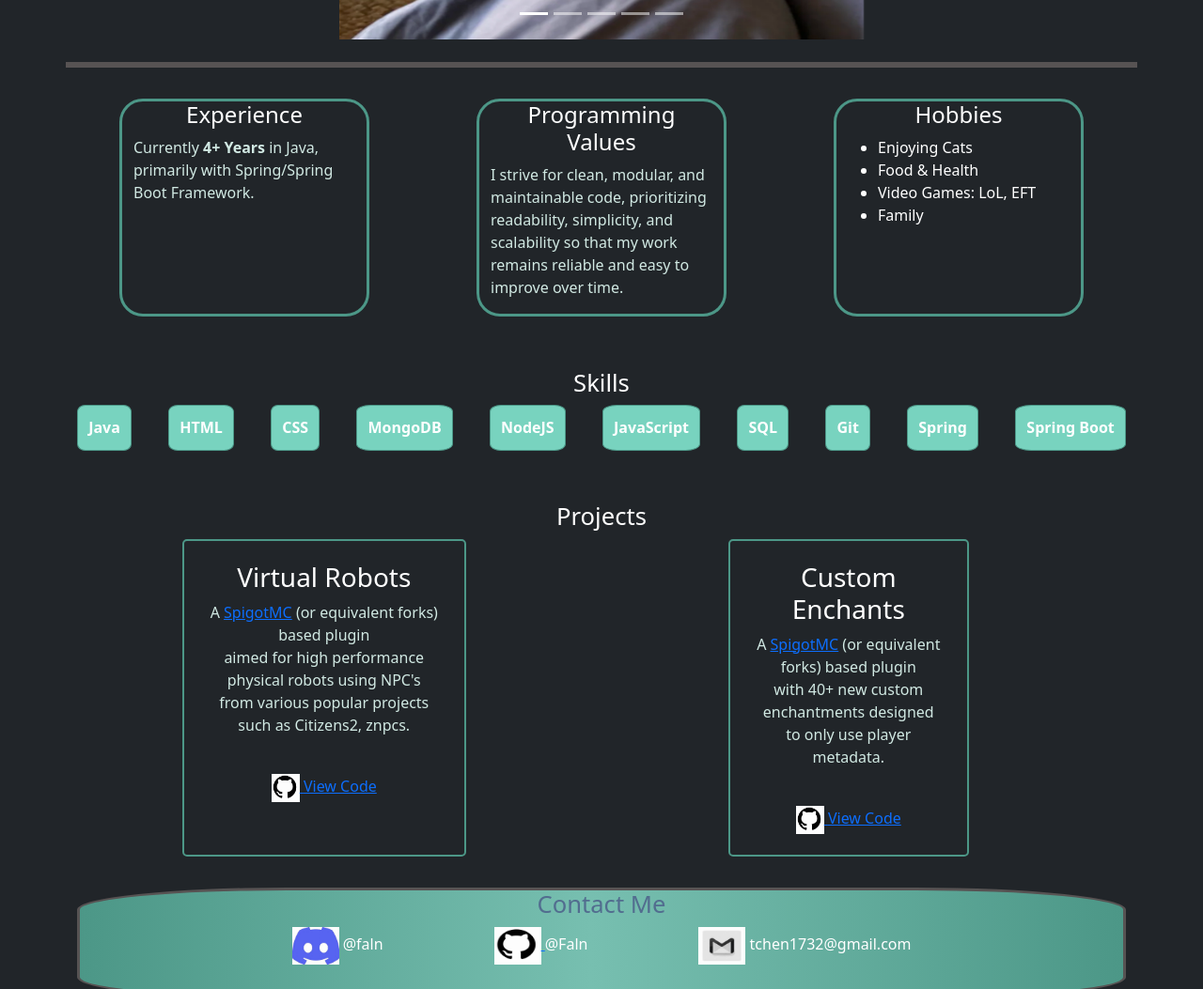
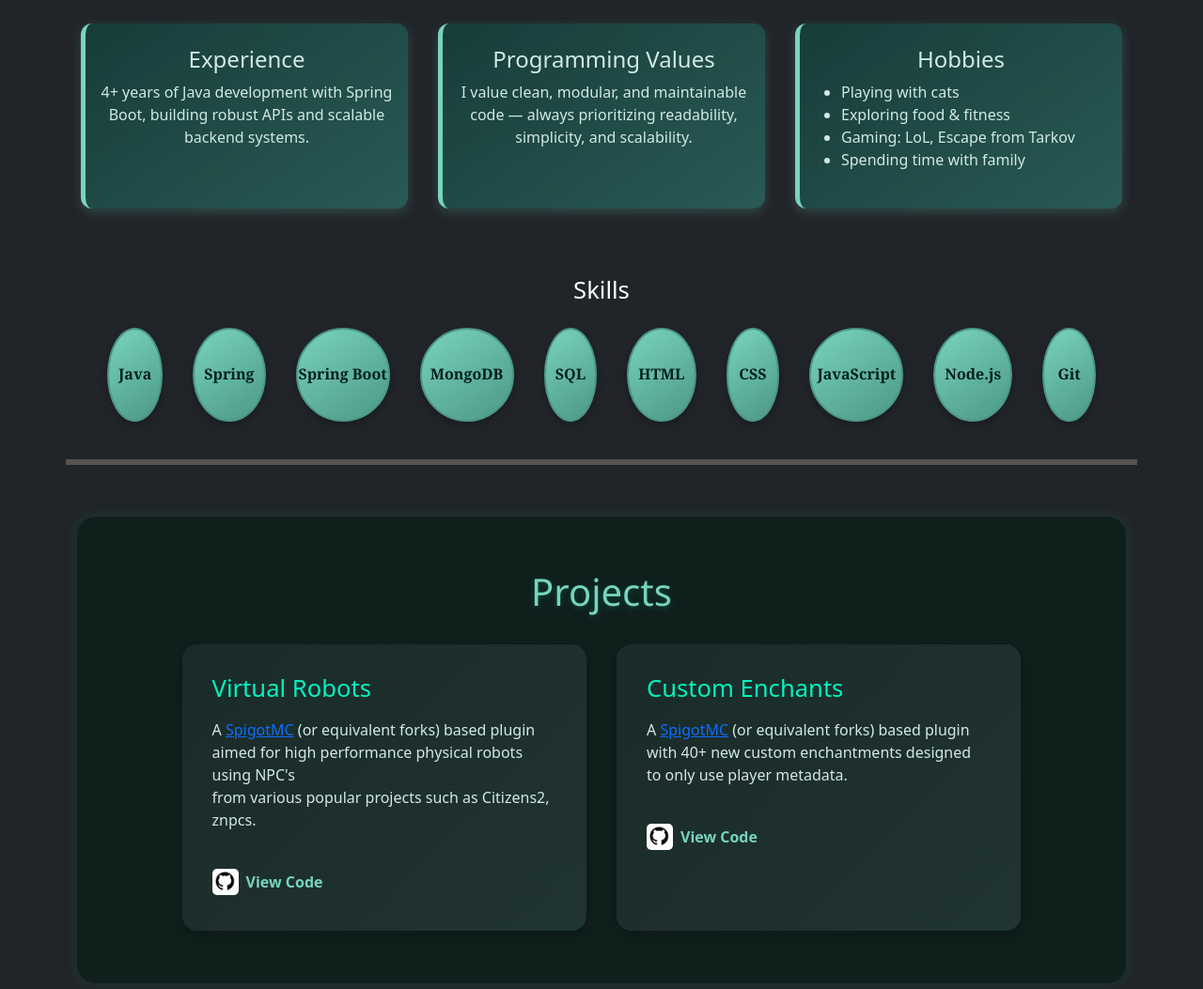
Before and after one commit to Faln/faln.github.io, a plain HTML site: page index.html in a window 1280 px wide. Shown: the part 1109-2162 px from the top of the page at 94% size. Drawn offline with nearby package versions, Linux system fonts and the light colour scheme.

Commit message:
General improvement

```diff
--- a/index.html
+++ b/index.html
@@ -21,16 +21,16 @@
                 <div class="collapse navbar-collapse justify-content-end align-items-center" id="navbarNav">
                     <ul class="navbar-nav">
                         <li class="nav-item">
-                            <a class="nav-link active text-info p-2" aria-current="page" href="#">Home</a>
+                            <a class="nav-link active custom-green p-2" aria-current="page" href="#">Home</a>
                         </li>
                         <li class="nav-item">
-                            <a class="nav-link text-info p-2" href="#projects">Projects</a>
+                            <a class="nav-link custom-green p-2" href="#projects">Projects</a>
                         </li>
                         <li class="nav-item">
-                            <a class="nav-link text-info p-2" href="#skills">Skills</a>
+                            <a class="nav-link custom-green p-2" href="#skills">Skills</a>
                         </li>
                         <li class="nav-item">
-                            <a class="nav-link text-info p-2" href="#contact">Contact</a>
+                            <a class="nav-link custom-green p-2" href="#contact">Contact</a>
                         </li>
                     </ul>
                 </div>
@@ -109,30 +109,27 @@
             <div class="row separator"></div>
 
             <div class="row content">
-
-                <div class="col">
-                    <h4 class="col-head">Experience</h4>
-                    <p class="desc">
-                        Currently <strong>4+ Years</strong> in Java, primarily
-                        with Spring/Spring Boot Framework.
+                <div class="content-item centered">
+                    <h4>Experience</h4>
+                    <p>
+                        4+ years of Java development with Spring Boot, building robust APIs and scalable backend systems.
                     </p>
                 </div>
-                <div class="col">
-                    <h4 class="col-head">Programming Values</h4>
-                    <p class="desc">
-                        I strive for clean, modular, and maintainable code,
-                        prioritizing readability, simplicity, and
-                        scalability so that my work remains reliable
-                        and easy to improve over time.
+
+                <div class="content-item centered">
+                    <h4>Programming Values</h4>
+                    <p>
+                        I value clean, modular, and maintainable code — always prioritizing readability, simplicity, and scalability.
                     </p>
                 </div>
-                <div class="col">
-                    <h4 class="col-head">Hobbies</h4>
+
+                <div class="content-item">
+                    <h4 class="centered">Hobbies</h4>
                     <ul>
-                        <li>Enjoying Cats</li>
-                        <li>Food & Health</li>
-                        <li>Video Games: LoL, EFT</li>
-                        <li>Family</li>
+                        <li>Playing with cats</li>
+                        <li>Exploring food & fitness</li>
+                        <li>Gaming: LoL, Escape from Tarkov</li>
+                        <li>Spending time with family</li>
                     </ul>
                 </div>
             </div>
@@ -140,25 +137,28 @@
             <div id="skills" class="spacing">
                 <h3 class="heading">Skills</h3>
 
-                <div class="skills-list">
-                    <scan class="skill"><strong>Java</strong></scan>
-                    <scan class="skill"><strong>HTML</strong></scan>
-                    <scan class="skill"><strong>CSS</strong></scan>
-                    <scan class="skill"><strong>MongoDB</strong></scan>
-                    <scan class="skill"><strong>NodeJS</strong></scan>
-                    <scan class="skill"><strong>JavaScript</strong></scan>
-                    <scan class="skill"><strong>SQL</strong></scan>
-                    <scan class="skill"><strong>Git</strong></scan>
-                    <scan class="skill"><strong>Spring</strong></scan>
-                    <scan class="skill"><strong>Spring Boot</strong></scan>
+                <div class="skills-grid">
+                    <div class="skill-bubble">Java</div>
+                    <div class="skill-bubble">Spring</div>
+                    <div class="skill-bubble">Spring Boot</div>
+                    <div class="skill-bubble">MongoDB</div>
+                    <div class="skill-bubble">SQL</div>
+                    <div class="skill-bubble">HTML</div>
+                    <div class="skill-bubble">CSS</div>
+                    <div class="skill-bubble">JavaScript</div>
+                    <div class="skill-bubble">Node.js</div>
+                    <div class="skill-bubble">Git</div>
                 </div>
             </div>
 
-            <div id="projects" class="spacing">
-                <h3 class="heading">Projects</h3>
+            <br>
+            <div class="row separator"></div>
 
-                <div class="projects">
-                    <div class="robots-project project-border">
+            <div id="projects" class="spacing projects-section">
+                <h3 class="projects-heading">Projects</h3>
+
+                <div class="projects-grid">
+                    <div class="robots-project project-item">
                         <h3>Virtual Robots</h3>
                         <p class="desc">
                             A <a href="https://hub.spigotmc.org/javadocs/spigot/">SpigotMC</a> (or equivalent forks) based plugin <br>
@@ -166,13 +166,13 @@
                             from various popular projects such as Citizens2, znpcs.
                         </p>
                         <br>
-                        <a href="https://github.com/Faln/Robots" target="_blank">
+                        <a href="https://github.com/Faln/Robots" target="_blank" class="project-link">
                             <img height="30" width="30" src="./images/github-logo.jpg">
                             <span>View Code</span>
                         </a>
                     </div>
 
-                    <div class="enchants-project project-border">
+                    <div class="enchants-project project-item">
                         <h3>Custom Enchants</h3>
                         <p class="desc">
                             A <a href="https://hub.spigotmc.org/javadocs/spigot/">SpigotMC</a> (or equivalent forks) based plugin <br>
@@ -180,7 +180,7 @@
                             to only use player metadata.
                         </p>
                         <br>
-                        <a href="https://github.com/Faln/ChaoticEnchants" target="_blank">
+                        <a href="https://github.com/Faln/ChaoticEnchants" target="_blank" class="project-link">
                             <img height="30" width="30" src="./images/github-logo.jpg">
                             <span>View Code</span>
                         </a>
@@ -188,23 +188,23 @@
                 </div>
             </div>
 
-            <div id="contact" class="footer">
-                <h3 class="footer-heading">Contact Me</h3>
+            <div id="contact" class="contact-section spacing">
+                <h3 class="contact-heading">Contact Me</h3>
 
                 <div class="socials">
-                    <div class="discord">
+                    <div class="discord contact-item">
                         <img width="50" height="40" src="./images/discord-logo.jpg" alt="Discord Logo">
                         <scan>@faln</scan>
                     </div>
 
-                    <div class="github">
+                    <div class="github contact-item">
                         <a href="https://github.com/Faln" target="_blank">
                             <img width="50" height="40" src="./images/github-logo.jpg" alt="Github Logo">
                         </a>
                         <scan>@Faln</scan>
                     </div>
 
-                    <div class="gmail">
+                    <div class="gmail contact-item">
                         <img width="50" height="40" src="./images/gmail-logo.jpg" alt="Github Logo">
                         <scan>tchen1732@gmail.com</scan>
                     </div>
--- a/style.css
+++ b/style.css
@@ -1,9 +1,9 @@
-.selector-for-some-widget {
-  box-sizing: content-box;
+header {
+    background-color: black;
 }
 
-header {
-    background-color: black;
+.custom-green {
+    color: #4c9787 !important;
 }
 
 .navbar-nav {
@@ -41,8 +41,31 @@ header {
 }
 
 .main-content {
-    padding: 2% 20% 10% 5%;
+    padding: 2% 5% 5% 5%;
     color: #4c9787;
+}
+
+.content {
+    display: flex;
+    justify-content: space-around;
+    flex-wrap: wrap;
+    margin-top: 3%;
+}
+
+.content-item {
+    flex: 1 1 30%;
+    background-color: #0f1f1c;
+    background: linear-gradient(145deg, #173c3a, #295a55);
+    border-left: 5px solid #78d3bf;
+    border-radius: 12px;
+    padding: 1.5rem;
+    margin: 1rem;
+    color: #d1e9e3;
+    box-shadow: 0 4px 12px rgba(120, 211, 191, 0.2);
+}
+
+.centered {
+    text-align: center;
 }
 
 .col {
@@ -84,28 +107,55 @@ header {
     color: #01f4bf;
 }
 
-.footer {
-    margin-top: 3%;
-    background: #4C9787;
-    background: linear-gradient(90deg,rgba(76, 151, 135, 1) 0%, rgba(119, 191, 176, 1) 49%, rgba(76, 151, 135, 1) 100%);
-    padding-bottom: 3%;
-    border-style: solid;
-    border-color: #575353;
-    border-radius: 20%;
+.contact-section {
+    padding: 5% 8%;
+    background: linear-gradient(135deg, #0d1b18, #17302b);
+    border-radius: 20px;
+    margin-top: 5%;
+    box-shadow: 0 0 20px rgba(1, 244, 191, 0.1);
+    color: #e1f7f2;
 }
 
-.footer-heading {
-    font-size: 2vw;
+.contact-heading {
+    font-size: 2.5rem;
     text-align: center;
-    color: #526d8f
+    margin-bottom: 2rem;
+    color: #78d3bf;
+    font-family: 'Segoe UI', Tahoma, Geneva, Verdana, sans-serif;
+    text-shadow: 0 2px 6px rgba(1, 244, 191, 0.2);
+}
+
+.contact-item {
+    display: flex;
+    align-items: center;
+    gap: 1rem;
+    padding: 1rem 2rem;
+    background: #10211d;
+    border-radius: 12px;
+    box-shadow: 0 4px 12px rgba(0, 0, 0, 0.2);
+    font-size: 1.2rem;
+}
+
+.contact-item img {
+    width: 40px;
+    height: 40px;
+    border-radius: 8px;
+    background: white;
+    padding: 2%;
+}
+
+.contact-item a {
+    text-decoration: none;
+    display: flex;
+    align-items: center;
+    gap: 1rem;
 }
 
 .socials {
     display: flex;
-    justify-content: space-around;
-    align-content: center;
-    margin-left: 15%;
-    margin-right: 15%;
+    justify-content: center;
+    flex-wrap: wrap;
+    gap: 2rem;
 }
 
 .skills-list {
@@ -158,3 +208,87 @@ header {
     text-shadow: 0 2px 8px rgba(128, 255, 227, 0.5);
     position: relative;
 }
+
+.skills-grid {
+    display: flex;
+    flex-direction: row;
+    justify-content: center;
+    align-items: center;
+    gap: 2rem;
+    overflow-x: auto;
+    white-space: nowrap;
+    padding: 1rem 2rem;
+}
+
+.skill-bubble {
+    display: flex;
+    align-items: center;
+    justify-content: center;
+    text-align: center;
+    background: linear-gradient(145deg, #78d3bf, #4c9787);
+    color: #001f1f;
+    font-weight: bold;
+    font-family: Cambria, Cochin, Georgia, Times, 'Times New Roman', serif;
+    width: 100px;
+    height: 100px;
+    border-radius: 50%;
+    border: 2px solid #4c9787;
+    box-shadow: 0 4px 10px rgba(0, 0, 0, 0.25);
+    padding: 10px;
+    word-wrap: break-word;
+    text-align: center;
+    line-height: 1.1;
+}
+
+.projects-section {
+    padding: 5% 10%;
+    background-color: #0f1f1c;
+    border-radius: 20px;
+    box-shadow: 0 0 15px rgba(1, 244, 191, 0.1);
+}
+
+.projects-heading {
+    font-size: 2.5rem;
+    text-align: center;
+    margin-bottom: 2rem;
+    color: #78d3bf;
+    font-family: 'Segoe UI', Tahoma, Geneva, Verdana, sans-serif;
+    text-shadow: 0 2px 6px rgba(1, 244, 191, 0.2);
+}
+
+.projects-grid {
+    display: grid;
+    grid-template-columns: repeat(auto-fit, minmax(320px, 1fr));
+    gap: 2rem;
+}
+
+.project-item {
+    background: linear-gradient(135deg, #1a2b29, #203431);
+    border-radius: 16px;
+    padding: 2rem;
+    color: #e7fdf7;
+    box-shadow: 0 4px 12px rgba(0, 0, 0, 0.2);
+}
+
+.project-item h3 {
+    font-size: 1.6rem;
+    color: #01f4bf;
+    margin-bottom: 1rem;
+}
+
+.project-link {
+    display: inline-flex;
+    align-items: center;
+    font-weight: bold;
+    color: #78d3bf;
+    text-decoration: none;
+    gap: 0.5rem;
+}
+
+.project-link img {
+    height: 28px;
+    width: 28px;
+    border-radius: 5px;
+    background: white;
+    padding: 2px;
+}
```
